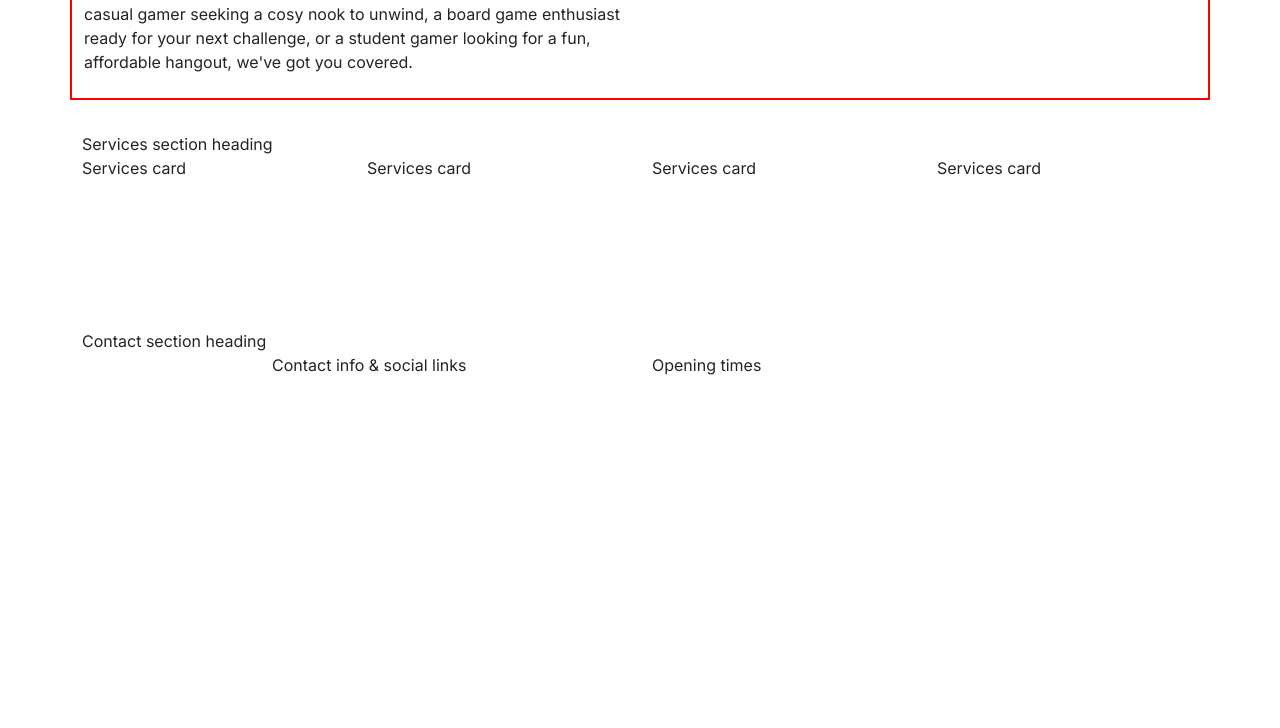
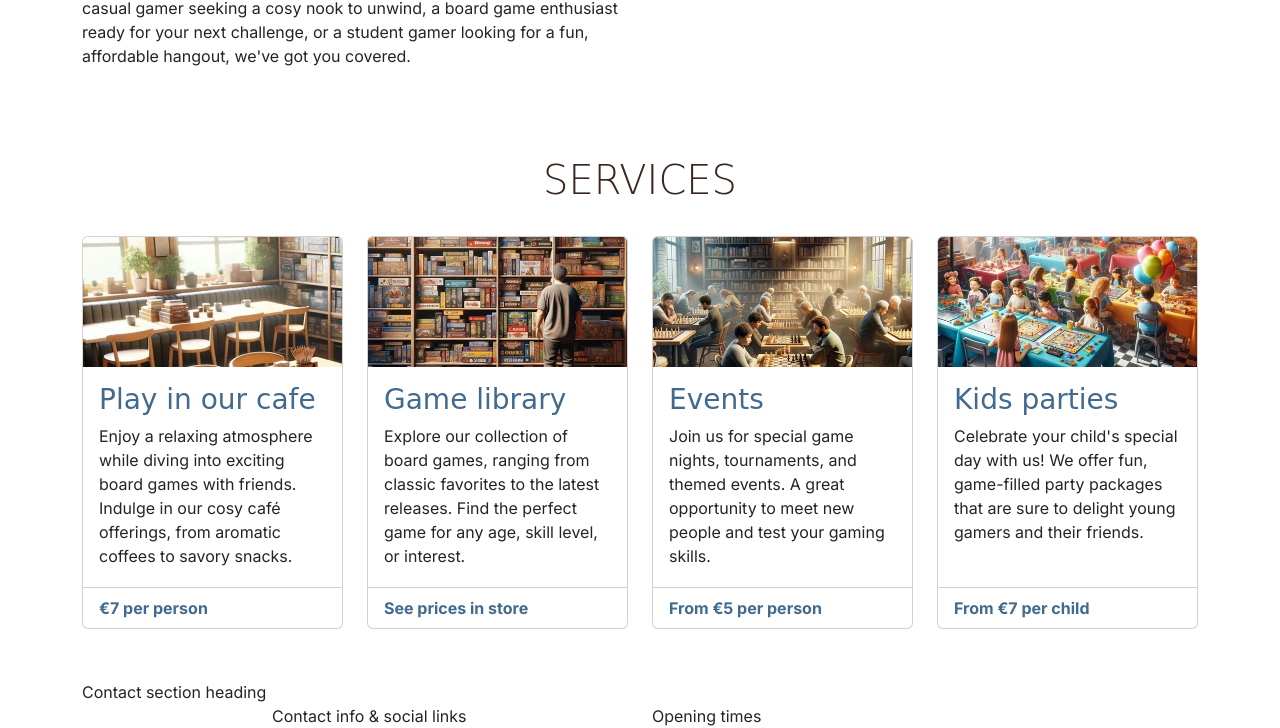
Before and after one commit to JoeMburu/boardwalk-games, a plain HTML site: page index.html in a window 1280 px wide. Shown: the part 423-1151 px from the top of the page. Before the commit the page ends 800 px from the top, so only its background shows below. Drawn offline with nearby package versions, Linux system fonts and the light colour scheme; a web font is replaced by a local one.

Commit message:
Finnish styling the services section

```diff
--- a/assets/css/style.css
+++ b/assets/css/style.css
@@ -28,7 +28,15 @@ h2,
 h3 {
     font-family: var(--secondary-font);
     color: var(--primary-color);
+
+}
+
+h1, h2 {
     text-transform: uppercase;
+}
+
+h2 {
+    margin-bottom: 2rem;
 }
 
 .sub-heading-color {
@@ -55,6 +63,52 @@ h3 {
     font-family: var(--secondary-font);
 }
 
-nav, header {
+/* main section {
     border: 2px solid red;
+} */
+
+/* Services */
+
+#services .card-footer {
+    font-weight: bold;
+    color: var(--highlight-color);
+    background-color: transparent;
 }
+
+#services .card {
+    margin-bottom: 1.2rem;
+}
+
+/* Media queries */
+
+/* Medium devices (tablets, 768px and up) */
+@media screen and (min-width: 768px) {
+    /* Make all service cards the same height for consistency */
+    #services .card-body {
+       min-height: 191px;
+    }
+}
+
+/* Medium devices (tablets, 992px and up) */
+@media screen and (min-width: 992px) {
+    /* Make all service cards the same height for consistency */
+    #services .card-body {
+       min-height: auto;
+    }
+}
+
+/* xl devices (large desktops, 1200px and up) */
+@media screen and (min-width: 1200px) {
+    /* Make all service cards the same height for consistency */
+    #services .card-body {
+       min-height: 220px;
+    }
+}
+
+/* xxl devices (tlarger desktops, 1400px and up) */
+@media screen and (min-width: 1400px) {
+    /* Make all service cards the same height for consistency */
+    #services .card-body {
+       min-height: 195px;
+    }
+}
--- a/index.html
+++ b/index.html
@@ -101,13 +101,79 @@
     <!-- Main element to hold all key sections of the home page, it is not part of the grid structure -->
     <main>
       <!-- Services section -->
-      <section class="container">
+      <section id="services" class="container section">
           <div class="row">
-              <div class="col-12">Services section heading</div>
-              <div class="col-12 col-md-6 col-xl-3">Services card</div>
-              <div class="col-12 col-md-6 col-xl-3">Services card</div>
-              <div class="col-12 col-md-6 col-xl-3">Services card</div>
-              <div class="col-12 col-md-6 col-xl-3">Services card</div>
+              <div class="col-12 text-center">
+                <h2 class="display-6">Services</h2>
+              </div>
+              <div class="col-12 col-md-6 col-xl-3">
+                <div class="card">
+                  <img src="assets/images/services-1.webp" class="card-img-top"
+                      alt="Boardwalk games cafe table by a window, stacks of boardgames can be seen on the table" >
+                  <div class="card-body">
+                      <h3 class="card-title sub-heading-color">Play in our cafe</h3>
+                      <p class="card-text">
+                          Enjoy a relaxing atmosphere while diving into exciting board
+                          games with friends. Indulge in our cosy café offerings, from
+                          aromatic coffees to savory snacks.
+                      </p>
+                  </div>
+                  <div class="card-footer">
+                      <p class="mb-0">€7 per person</p>
+                  </div>
+                </div>
+              </div>
+              <div class="col-12 col-md-6 col-xl-3">
+                <div class="card">
+                  <img src="assets/images/services-2.webp" class="card-img-top"
+                      alt="Board games stacked in bookshelves, a man can be seen browsing the shelves" />
+                  <div class="card-body">
+                      <!-- bootstrap cards come as h5 by default, changed to h3 to fit project heading hierarchy -->
+                      <h3 class="card-title sub-heading-color">Game library</h3>
+                      <p class="card-text">
+                          Explore our collection of board games, ranging from classic
+                          favorites to the latest releases. Find the perfect game for
+                          any age, skill level, or interest.
+                      </p>
+                  </div>
+                  <div class="card-footer">
+                      <p class="mb-0">See prices in store</p>
+                  </div>
+                </div>
+              </div>
+              <div class="col-12 col-md-6 col-xl-3">
+                <div class="card">
+                  <img src="assets/images/services-3.webp" class="card-img-top">
+                  <div class="card-body">
+                      <h3 class="card-title sub-heading-color">Events</h3>
+                      <p class="card-text">
+                          Join us for special game nights, tournaments, and themed
+                          events. A great opportunity to meet new people and test your
+                          gaming skills.
+                      </p>
+                  </div>
+                  <div class="card-footer">
+                      <p class="mb-0">From €5 per person</p>
+                  </div>
+                </div>
+              </div>
+              <div class="col-12 col-md-6 col-xl-3">
+                <div class="card">
+                  <img src="assets/images/services-4.webp" class="card-img-top"
+                      alt="A kids party being held at Boardwalk Games" >
+                  <div class="card-body">
+                      <h3 class="card-title sub-heading-color">Kids parties</h3>
+                      <p class="card-text">
+                          Celebrate your child's special day with us! We offer fun,
+                          game-filled party packages that are sure to delight young
+                          gamers and their friends.
+                      </p>
+                  </div>
+                  <div class="card-footer">
+                      <p class="mb-0">From €7 per child</p>
+                  </div>
+                </div>
+              </div>
           </div>
       </section>
     </main>
```
